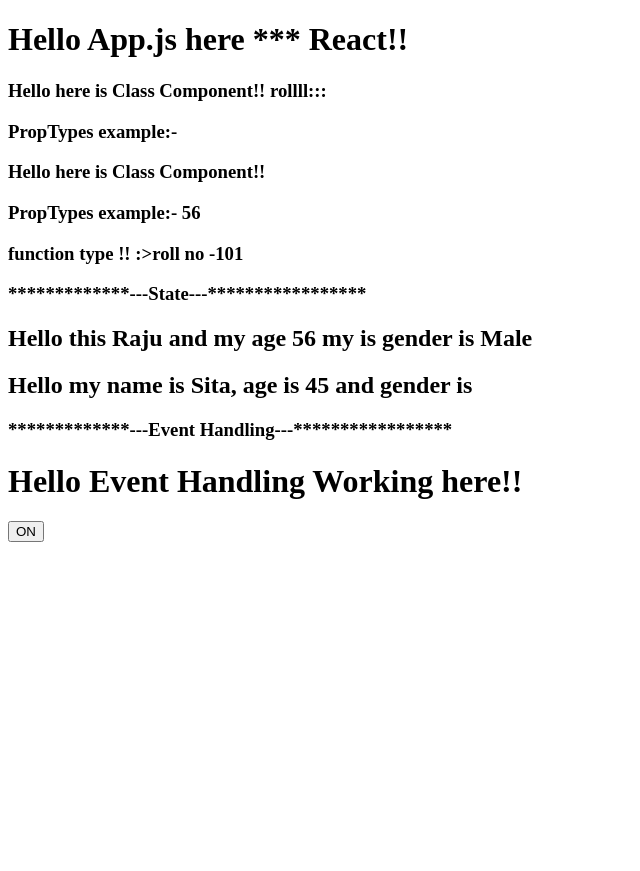
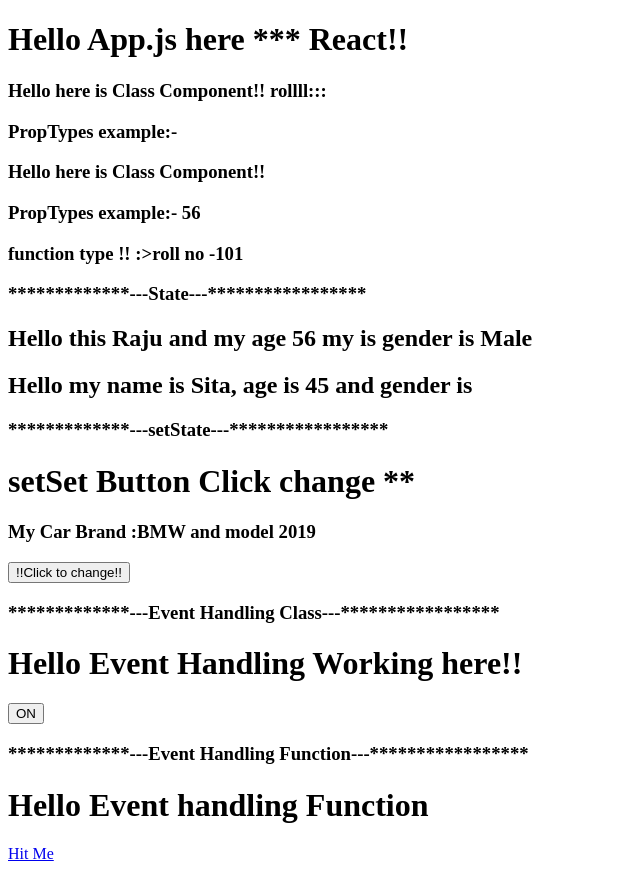
Before and after one commit to gautrohit/React_Start, a React (Create React App) app: page / in a window 1280 px wide. Shown: the whole page, without its empty margins (0-640 px from the left). Before the commit the page ends 800 px from the top, so only its background shows below. Built offline with nearby package versions, Linux system fonts and the light colour scheme.

Commit message:
19th feb 00:17

```diff
--- a/src/App.js
+++ b/src/App.js
@@ -4,20 +4,26 @@ import Funt from './components/Funt';
 import Student from './state/State_ex';
 import Employee from './state/With_Contru';
 import Doctor from './eventHandling/EventClass';
+import Doctor2 from './eventHandling/EventFunction';
+import StudentSet from './state/SetState';
 
 class App extends Component {
   render() {
     return (
       <>
         <h1>Hello App.js here *** React!!</h1>
-        <Cls>{"rollll:::" }</Cls>
+        <Cls>{'rollll:::'}</Cls>
         <Cls age={56}></Cls>
         <Funt>{'roll no -' + 101}</Funt>
         <h3>*************---State---*****************</h3>
         <Student gender="Male"></Student>
         <Employee></Employee>
-        <h3>*************---Event Handling---*****************</h3>
+        <h3>*************---setState---*****************</h3>
+        <StudentSet></StudentSet>
+        <h3>*************---Event Handling Class---*****************</h3>
         <Doctor></Doctor>
+        <h3>*************---Event Handling Function---*****************</h3>
+        <Doctor2 name="Event function"></Doctor2>
       </>
     );
   }
--- /dev/null
+++ b/src/eventHandling/EventFunction.jsx
@@ -0,0 +1,18 @@
+import React from 'react';
+
+function Doctor2() {
+  let handleClick = e => {
+    e.preventDefault();
+    alert('Button Clicked');
+  };
+
+  return (
+    <div>
+      <h1>Hello Event handling Function</h1>
+      <a href="http://www.google.com" onClick={handleClick}>
+        Hit Me
+      </a>
+    </div>
+  );
+}
+export default Doctor2;
--- /dev/null
+++ b/src/state/SetState.jsx
@@ -0,0 +1,37 @@
+import React from 'react';
+
+class StudentSet extends React.Component {
+  constructor(props) {
+    super(props);
+    this.state = {
+      brand: 'BMW',
+      model: 2019
+    };
+  }
+
+  handleClick = () => {
+    // with objects
+    this.setState({
+      brand: 'Maruti',
+      model: 2020
+    });
+
+    //with function in setState
+    // this.setState((state, props) => {
+    //   console.log(state.brand);
+    // });
+  };
+
+  render() {
+    return (
+      <div>
+        <h1>setSet Button Click change **</h1>
+        <h3>
+          My Car Brand :{this.state.brand} and model {this.state.model}
+        </h3>
+        <button onClick={this.handleClick}>!!Click to change!!</button>
+      </div>
+    );
+  }
+}
+export default StudentSet;
```
Also changed, not shown: package.json (+13 -1 lines).
